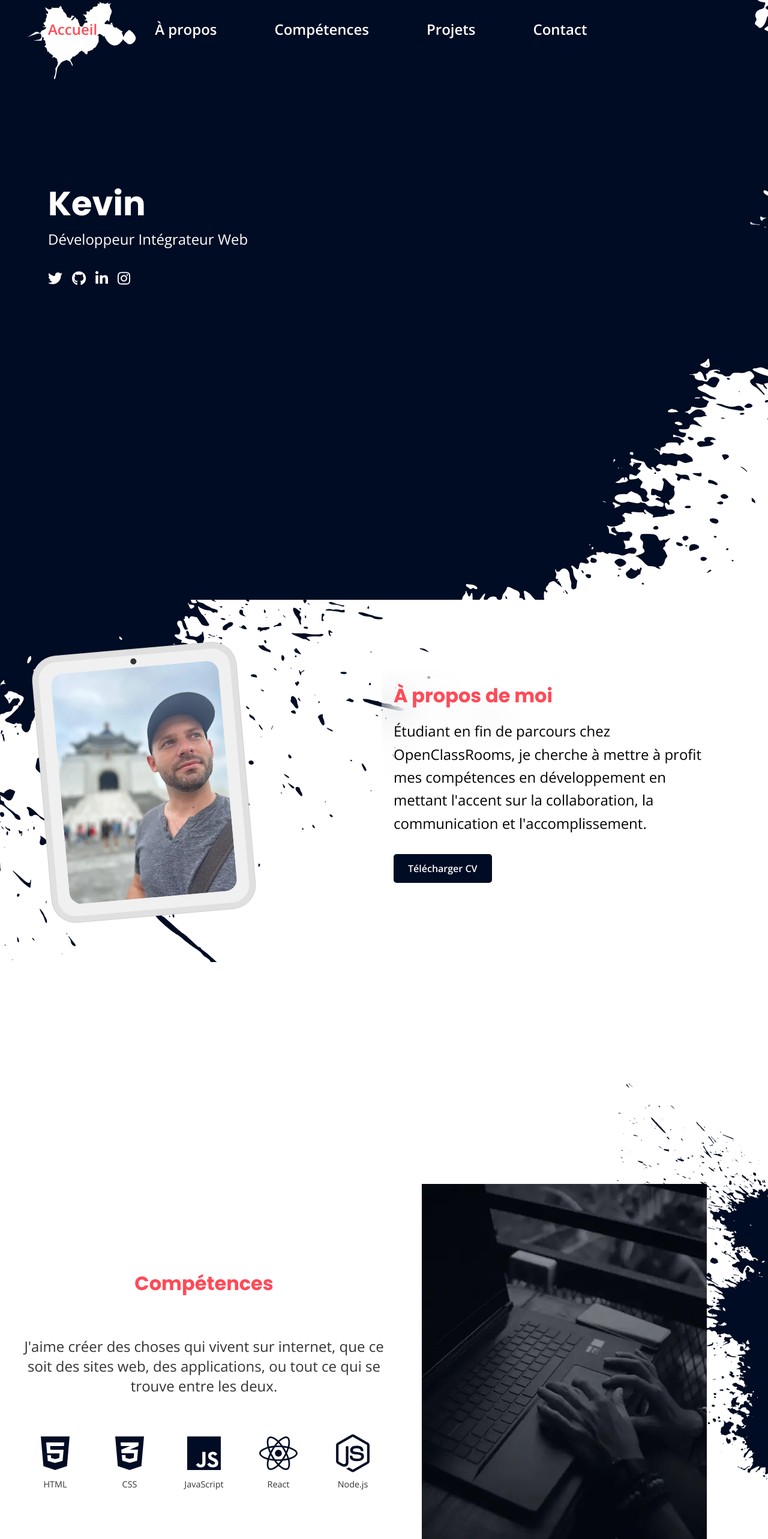
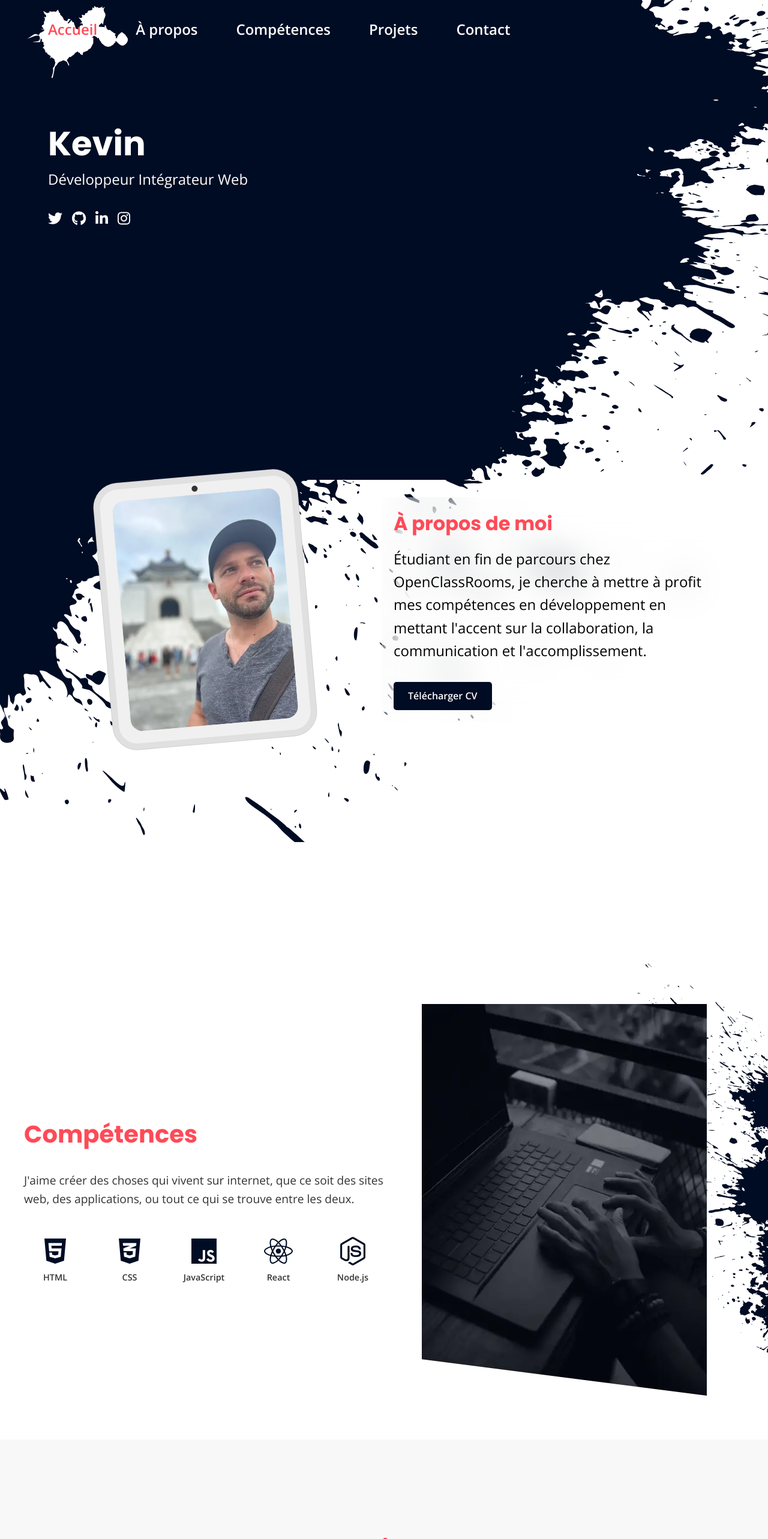
Before and after one commit to Kevin13600/Uyttenbroeck_Kevin_12_Creez_et_publiez_votre_portfolio_de_developpeur_16102024, a React (Vite) app: page / in a window 1280 px wide. Shown: the top 2566 px of the page at 60% size. Built offline with nearby package versions, Linux system fonts and the light colour scheme.

Commit message:
Révision du responsive design

```diff
--- a/src/App.jsx
+++ b/src/App.jsx
@@ -8,8 +8,6 @@ import Contact from './components/Contact';
 import Footer from './components/Footer';
 
 const GlobalStyle = createGlobalStyle`
-  @import url('https://fonts.googleapis.com/css2?family=Poppins:wght@400;600;700&family=Open+Sans:wght@400;600&display=swap');
-
   * {
     margin: 0;
     padding: 0;
@@ -56,8 +54,7 @@ const FooterSection = styled(Section)`
   min-height: auto;
 `;
 
-class App extends React.Component {
-  render() {
+const App = () => {
   return (
     <>
       <GlobalStyle />
@@ -85,7 +82,6 @@ class App extends React.Component {
       </AppWrapper>
     </>
   );
-  }
-}
+};
 
 export default App;
--- a/src/components/About.jsx
+++ b/src/components/About.jsx
@@ -3,9 +3,10 @@ import styled from 'styled-components';
 import aboutBackground from '../assets/About.svg';
 import aboutProfil from '../assets/About.webp';
 
+
 const AboutSection = styled.section`
   width: 100%;
-  height: 100vh;
+  min-height: 100vh;
   display: flex;
   flex-direction: column;
   position: relative;
@@ -15,7 +16,7 @@ const AboutSection = styled.section`
 `;
 
 const BackgroundImage = styled.div`
-  position: absolute; // Changé de relative à absolute
+  position: absolute;
   top: 0;
   left: -639px;
   right: 0;
@@ -26,7 +27,8 @@ const BackgroundImage = styled.div`
   background-repeat: no-repeat;
   transform: rotate(22deg);
   z-index: 1;
-  width: 1385px;
+  max-width: 1700px;
+  min-width: 1100px;
   height: 125vh;
   overflow: hidden;
 `;
@@ -34,7 +36,6 @@ const BackgroundImage = styled.div`
 const ContentWrapper = styled.div`
   width: 100%;
   max-width: 1340px;
-  min-width: 1050px;
   margin: 0 auto;
   height: 100%;
   display: flex;
@@ -43,14 +44,15 @@ const ContentWrapper = styled.div`
   padding: 25vh 5rem 0;
   z-index: 3;
   position: relative;
+
   @media (max-width: 1050px) {
-    min-width: 100%;
     padding: 25vh 2rem 0;
   }
+
   @media (max-width: 768px) {
-    margin-top: 5rem;
     flex-direction: column;
     gap: 2rem;
+    padding-top: 15vh;
   }
 `;
 
@@ -58,9 +60,17 @@ const ImageContainer = styled.div`
   flex: 1;
   padding-right: 2rem;
   perspective: 1000px;
+
+  @media (max-width: 768px) {
+    padding-right: 0;
+  }
 `;
 
-const ImageWrapper = styled.div`
+const ImageWrapper = styled.div.attrs(props => ({
+  style: {
+    transform: props.$isSmallScreen ? props.$transform : 'rotate(-5deg)',
+  },
+}))`
   position: relative;
   width: 100%;
   max-width: 320px;
@@ -68,10 +78,10 @@ const ImageWrapper = styled.div`
   background-color: #f0f0f0;
   border-radius: 30px;
   box-shadow: 0 0 0 10px #e0e0e0, 0 0 0 11px #d0d0d0;
-  transform: ${props => props.isSmallScreen ? props.transform : 'rotate(-5deg)'};
   transition: transform 0.3s ease;
+  margin: 0 auto;
 
-  @media (min-width: 768px) {
+  @media (min-width: 769px) {
     &:hover {
       transform: rotate(-25deg);
     }
@@ -103,7 +113,7 @@ const TextContainer = styled.div`
   position: relative;
   backdrop-filter: blur(30px);
   padding: 20px;
-
+  border-radius: 10px;
 
   @media (max-width: 768px) {
     text-align: center;
@@ -114,6 +124,10 @@ const Title = styled.h2`
   font-size: 2rem;
   margin-bottom: 1rem;
   color: #FF4A57;
+
+  @media (max-width: 768px) {
+    font-size: 1.75rem;
+  }
 `;
 
 const Description = styled.p`
@@ -121,8 +135,9 @@ const Description = styled.p`
   line-height: 1.6;
   margin-bottom: 2rem;
   color: #000;
-  @media (max-width: 767px) {
-  font-size: 1rem;
+
+  @media (max-width: 768px) {
+    font-size: 1rem;
   }
 `;
 
@@ -135,8 +150,14 @@ const DownloadButton = styled.a`
   border-radius: 5px;
   font-weight: bold;
   transition: background-color 0.3s ease;
+
   &:hover {
     background-color: #E6323F;
+  }
+
+  @media (max-width: 768px) {
+    padding: 0.6rem 1.2rem;
+    font-size: 0.9rem;
   }
 `;
 
@@ -148,6 +169,10 @@ const ScrollIndicator = styled.div`
   color: white;
   font-size: 0.8rem;
   z-index: 2;
+
+  @media (max-width: 768px) {
+    bottom: 1rem;
+  }
 `;
 
 const About = () => {
@@ -186,15 +211,15 @@ const About = () => {
       <BackgroundImage />
       <ContentWrapper>
         <ImageContainer>
-          <ImageWrapper isSmallScreen={isSmallScreen} transform={transform} ref={imageRef}>
+          <ImageWrapper $isSmallScreen={isSmallScreen} $transform={transform} ref={imageRef}>
             <ProfileImage src={aboutProfil} alt="Profil" />
           </ImageWrapper>
         </ImageContainer>
         <TextContainer>
           <Title>À propos de moi</Title>
           <Description>
-            Étudiant en fin de parcours chez OpenClassRooms, je cherche à mettre à profit mes compétences en développement en mettant l'accent sur la collaboration,
-            la communication et l'accomplissement.
+            Étudiant en fin de parcours chez OpenClassRooms, je cherche à mettre à profit mes compétences en
+            développement en mettant l'accent sur la collaboration, la communication et l'accomplissement.
           </Description>
           <DownloadButton href="#" download>
             Télécharger CV
--- a/src/components/HeaderHero.jsx
+++ b/src/components/HeaderHero.jsx
@@ -1,7 +1,8 @@
-import React from 'react';
+import React, { useState } from 'react';
 import styled from 'styled-components';
 import { FontAwesomeIcon } from '@fortawesome/react-fontawesome';
 import { faGithub, faTwitter, faLinkedinIn, faInstagram } from '@fortawesome/free-brands-svg-icons';
+import { faBars } from '@fortawesome/free-solid-svg-icons';
 import heroBackground from '../assets/hero.svg';
 import vectorImage from '../assets/Vector.svg';
 
@@ -9,10 +10,9 @@ const HeaderHeroWrapper = styled.div`
   background-image: url(${heroBackground});
   background-size: cover;
   background-position: right center;
-  width: 100%;
-  min-width: 1825px;
-  max-width: 1825px;
-  height: 125vh;
+  max-width: 1700px;
+  min-width: 1550px;
+  height: 100vh;
   display: flex;
   flex-direction: column;
   position: relative;
@@ -21,10 +21,10 @@ const HeaderHeroWrapper = styled.div`
 
 const VectorBackground = styled.div`
   position: absolute;
-  top: 3px;
-  left: 45px;
-  width: 300px;
-  height: 250px;
+  top: 10px;
+  left: 44px;
+  width: 280px;
+  height: 300px;
   background-image: url(${vectorImage});
   background-size: contain;
   background-repeat: no-repeat;
@@ -34,8 +34,13 @@ const VectorBackground = styled.div`
   @media (max-width: 1111px) {
     width: 200px;
     height: 150px;
-  top : -36px;
+    top: -36px;
     left: -40px;
+  }
+
+  @media (max-width: 768px) {
+    width: 150px;
+    height: 100px;
   }
 `;
 
@@ -47,13 +52,17 @@ const HeaderWrapper = styled.header`
   z-index: 2;
 
   @media (max-width: 1111px) {
-  padding: 2rem 2rem;;
+    padding: 2rem;
+  }
+
+  @media (max-width: 768px) {
+    padding: 1rem;
   }
 `;
 
 const Nav = styled.nav`
   display: flex;
-  gap: 6rem;
+  gap: 4rem;
 
   @media (max-width: 865px) {
     gap: 4rem;
@@ -61,6 +70,17 @@ const Nav = styled.nav`
 
   @media (max-width: 740px) {
     gap: 2rem;
+  }
+
+  @media (max-width: 600px) {
+    display: ${props => props.$isOpen ? 'flex' : 'none'};
+    flex-direction: column;
+    position: absolute;
+    top: 100%;
+    left: 0;
+    right: 0;
+    background-color: rgba(0, 0, 0, 0.8);
+    padding: 1rem;
   }
 `;
 
@@ -72,9 +92,11 @@ const NavLink = styled.a`
   &:hover {
     color: #FF4A57;
   }
+
   @media (max-width: 1000px) {
     font-size: 1.2rem;
   }
+
   @media (max-width: 740px) {
     font-size: 1rem;
   }
@@ -93,17 +115,30 @@ const HeroContent = styled.div`
   justify-content: center;
   padding-left: 5rem;
   padding-bottom: 20rem;
+
+  @media (max-width: 768px) {
+    padding-left: 2rem;
+    padding-bottom: 10rem;
+  }
 `;
 
 const HeroTitle = styled.h1`
   color: white;
   font-size: 3.5rem;
+
+  @media (max-width: 768px) {
+    font-size: 2.5rem;
+  }
 `;
 
 const HeroSubtitle = styled.p`
   color: white;
   font-size: 1.5rem;
   margin-bottom: 2rem;
+
+  @media (max-width: 768px) {
+    font-size: 1.2rem;
+  }
 `;
 
 const SocialIcons = styled.div`
@@ -119,17 +154,37 @@ const SocialIcon = styled.a`
   }
 `;
 
+const MenuIcon = styled.div`
+  display: none;
+  color: white;
+  font-size: 1.5rem;
+  cursor: pointer;
+
+  @media (max-width: 600px) {
+    display: block;
+  }
+`;
+
 const HeaderHero = () => {
+  const [isNavOpen, setIsNavOpen] = useState(false);
+
+  const handleNavLinkClick = () => {
+    setIsNavOpen(false);
+  };
+
   return (
     <HeaderHeroWrapper>
       <VectorBackground />
       <HeaderWrapper>
-          <Nav>
-            <HomeLink>Accueil</HomeLink>
-            <NavLink href="#about">À propos</NavLink>
-            <NavLink href="#skills">Compétences</NavLink>
-            <NavLink href="#works">Projets</NavLink>
-            <NavLink href="#contact">Contact</NavLink>
+        <MenuIcon onClick={() => setIsNavOpen(!isNavOpen)} aria-label="Toggle menu">
+          <FontAwesomeIcon icon={faBars} />
+        </MenuIcon>
+        <Nav $isOpen={isNavOpen}>
+          <HomeLink onClick={handleNavLinkClick}>Accueil</HomeLink>
+          <NavLink href="#about" onClick={handleNavLinkClick}>À propos</NavLink>
+          <NavLink href="#skills" onClick={handleNavLinkClick}>Compétences</NavLink>
+          <NavLink href="#works" onClick={handleNavLinkClick}>Projets</NavLink>
+          <NavLink href="#contact" onClick={handleNavLinkClick}>Contact</NavLink>
         </Nav>
       </HeaderWrapper>
       <HeroContent>
--- a/src/components/Skills.jsx
+++ b/src/components/Skills.jsx
@@ -13,25 +13,31 @@ const colors = {
 
 const SkillsSection = styled.section`
   background-color: ${colors.background};
-  padding: 80px 0;
-  height: 100vh;
+  min-height: 100vh;
   position: relative;
   overflow: hidden;
-  padding: 25vh 2rem 0;
+  padding: 4rem 2rem;
+  display: flex;
+  align-items: center;
+
+  @media (max-width: 768px) {
+    padding: 3rem 1rem;
+  }
 `;
 
 const Container = styled.div`
   max-width: 1200px;
+  width: 100%;
   margin: 0 auto;
   display: flex;
   justify-content: space-between;
   align-items: center;
-  text-align: center;
-  height: 100%;
+  position: relative;
+  z-index: 2;
 
-  @media (max-width: 768px) {
+  @media (max-width: 992px) {
     flex-direction: column-reverse;
-    gap: 1rem;
+    gap: 3rem;
   }
 `;
 
@@ -39,25 +45,31 @@ const ContentWrapper = styled.div`
   flex: 1;
   max-width: 50%;
 
-  @media (max-width: 1200px) {
+  @media (max-width: 992px) {
+    max-width: 100%;
     text-align: center;
-    max-width: 100%;
   }
 `;
 
 const Title = styled.h2`
-  font-size: 2rem;
+  font-size: 2.5rem;
   color: ${colors.primary};
-  margin-bottom: 4rem;
+  margin-bottom: 2rem;
+
+  @media (max-width: 768px) {
+    font-size: 2rem;
+  }
 `;
 
 const Description = styled.p`
-  font-size: 1.5rem;
+  font-size: 1.2rem;
   color: ${colors.text};
-  margin-bottom: 4rem;
+  margin-bottom: 3rem;
+  line-height: 1.6;
 
   @media (max-width: 768px) {
-    margin-bottom: 3rem;
+    font-size: 1rem;
+    margin-bottom: 2rem;
   }
 `;
 
@@ -65,6 +77,14 @@ const SkillsWrapper = styled.div`
   display: grid;
   grid-template-columns: repeat(5, 1fr);
   gap: 20px;
+
+  @media (max-width: 768px) {
+    grid-template-columns: repeat(3, 1fr);
+  }
+
+  @media (max-width: 480px) {
+    grid-template-columns: repeat(2, 1fr);
+  }
 `;
 
 const SkillItem = styled.div`
@@ -72,22 +92,32 @@ const SkillItem = styled.div`
 `;
 
 const SkillIcon = styled(FontAwesomeIcon)`
-  font-size: 4rem;
+  font-size: 3rem;
   color: #000C24;
   margin-bottom: 10px;
+  transition: transform 0.3s ease;
+
+  &:hover {
+    transform: scale(1.1);
+  }
+
+  @media (max-width: 768px) {
+    font-size: 2.5rem;
+  }
 `;
 
 const SkillName = styled.p`
   font-size: 0.9rem;
   color: ${colors.text};
+  font-weight: bold;
 `;
 
 const ImageWrapper = styled.div`
-  position: relative;
   flex: 1;
   display: flex;
   justify-content: center;
   align-items: center;
+  position: relative;
 `;
 
 const SkillsImage = styled.img`
@@ -96,10 +126,6 @@ const SkillsImage = styled.img`
   position: relative;
   z-index: 2;
   transition: all 0.3s ease-in-out;
-
-  @media (max-width: 1200px) {
-    max-width: 80%;
-  }
 
   @media (max-width: 992px) {
     max-width: 70%;
@@ -112,15 +138,24 @@ const SkillsImage = styled.img`
 
 const SkillsSvgBackground = styled.div`
   position: absolute;
-  right: 0;
   top: 50%;
   transform: translateY(-50%);
   width: 100%;
   height: 115%;
   background: url(${skillsSvg}) no-repeat right center/contain;
   z-index: 1;
-  @media (max-width: 768px) {
-    display: none;
+
+  @media (max-width: 1200px) {
+    right: -15%;
+  }
+
+  @media (max-width: 992px) {
+    right: 0;
+    top: auto;
+    bottom: -10%;
+    transform: none;
+    height: 50%;
+    opacity: 0.3;
   }
 `;
 
```
Also changed, not shown: src/components/Contact.jsx (+42 -12 lines), src/components/Works.jsx (+32 -31 lines). Lines whose indentation alone changed are shown as unchanged.
